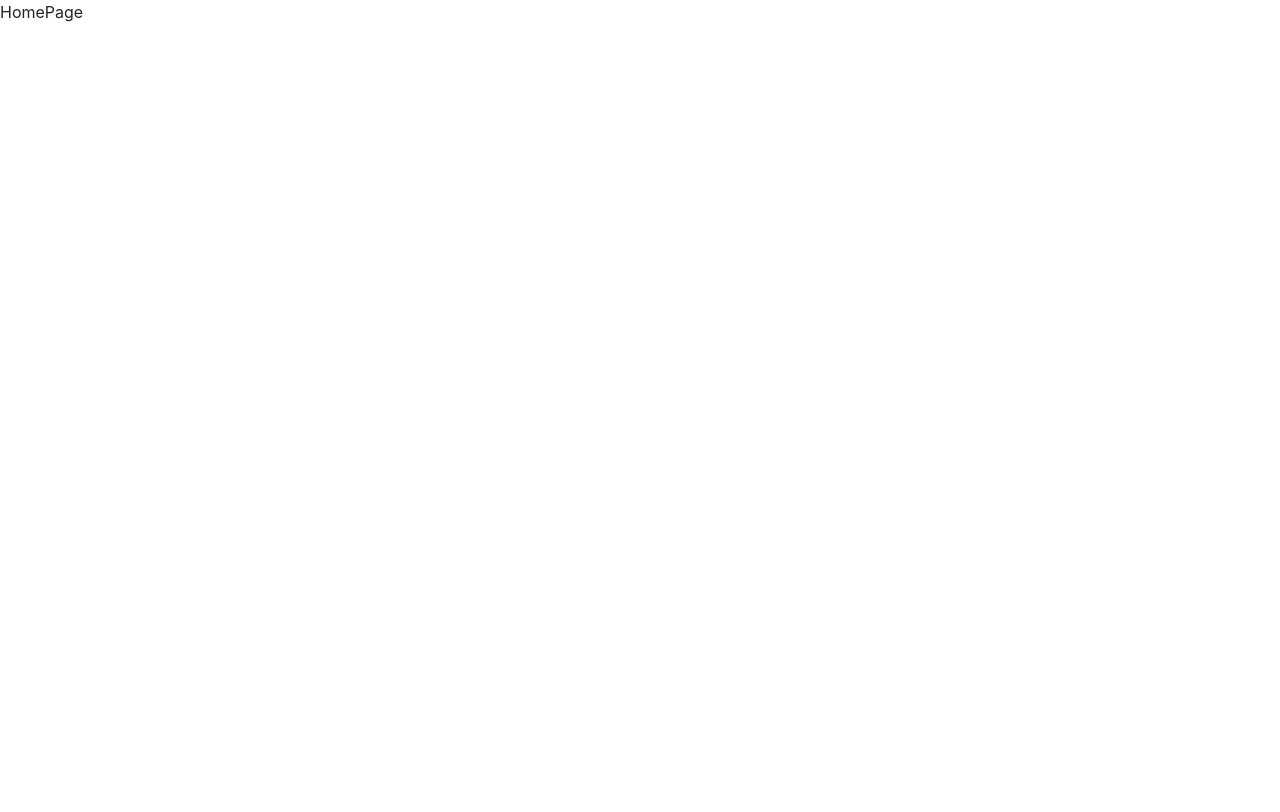
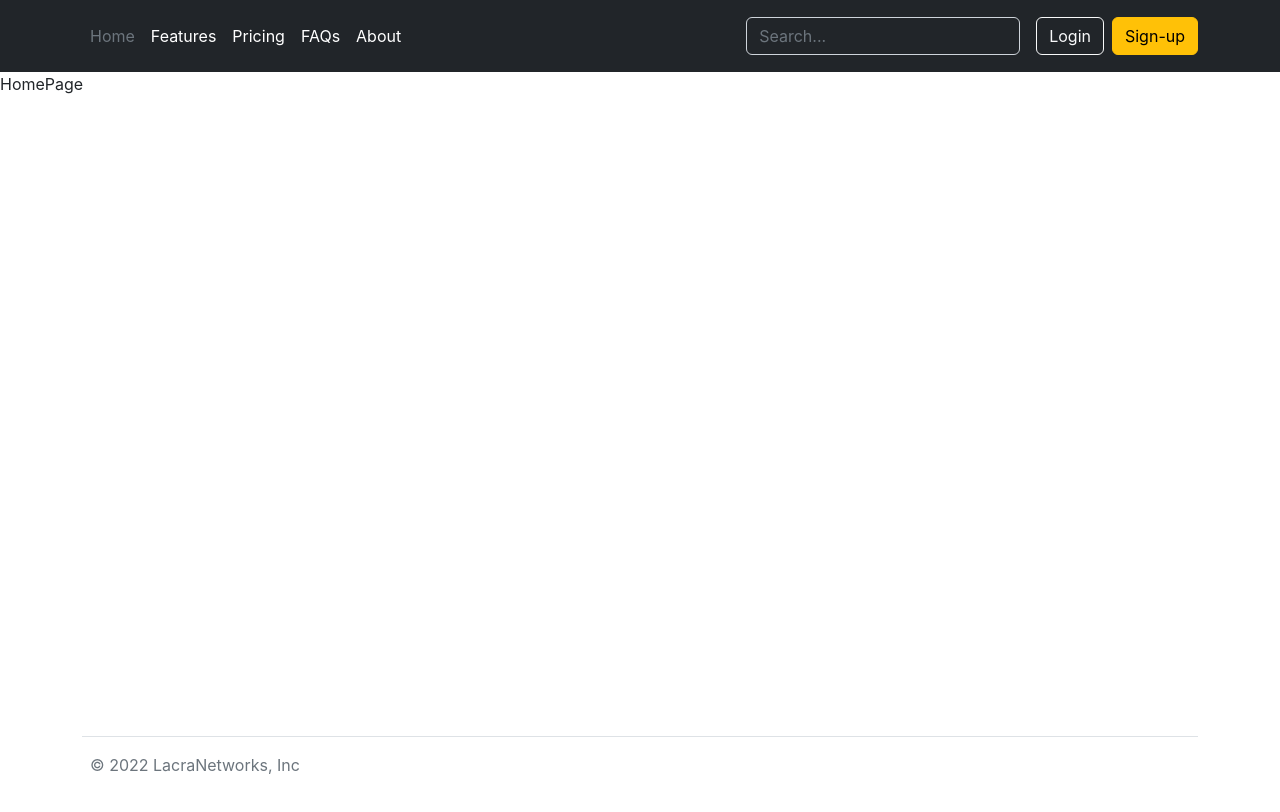
Before and after one commit to Sebasgarse/Waifupedia-front, a React (Create React App) app: page /home in a window 1280 px wide. Shown: the top 812 px of the page. Built offline with nearby package versions, Linux system fonts and the light colour scheme.

Commit message:
feeat: added basic layout

```diff
--- a/package.json
+++ b/package.json
@@ -22,7 +22,7 @@
     "web-vitals": "^2.1.4"
   },
   "scripts": {
-    "start": "react-scripts start",
+    "start": "BROWSER=none react-scripts start",
     "build": "react-scripts build",
     "test": "react-scripts test",
     "eject": "react-scripts eject"
--- a/src/AppRouter.js
+++ b/src/AppRouter.js
@@ -1,13 +1,13 @@
 import React from "react";
 import { Route, Routes } from "react-router-dom";
 import { AdminPage } from "./admin/pages/AdminPage.tsx";
-import { HomePage } from "./home/HomePage.tsx";
+import { PublicRoutes } from "./routes/PublicRoutes.tsx";
 
 export const AppRouter = () => {
   return (
     <Routes>
-      <Route path="/*" element={<HomePage />}></Route>
       <Route path="/admin/*" element={<AdminPage />}></Route>
+      <Route path="/*" element={<PublicRoutes />}></Route>
     </Routes>
   );
 };
--- /dev/null
+++ b/src/components/Footer.js
@@ -0,0 +1,46 @@
+import React from "react";
+
+export const Footer = () => {
+  let company = "LacraNetworks";
+  return (
+    <div class="container">
+      <footer class="d-flex flex-wrap justify-content-between align-items-center py-3 my-4 border-top">
+        <div class="col-md-4 d-flex align-items-center">
+          <a
+            href="/"
+            class="mb-3 me-2 mb-md-0 text-muted text-decoration-none lh-1"
+          >
+            {/* <svg class="bi" width="30" height="24">
+              <use xlink:href="#bootstrap"></use>
+            </svg> */}
+          </a>
+          <span class="mb-3 mb-md-0 text-muted">© 2022 {company}, Inc</span>
+        </div>
+
+        <ul class="nav col-md-4 justify-content-end list-unstyled d-flex">
+          <li class="ms-3">
+            <a class="text-muted" href="#">
+              {/* <svg class="bi" width="24" height="24">
+                <use xlink:href="#twitter"></use>
+              </svg> */}
+            </a>
+          </li>
+          <li class="ms-3">
+            <a class="text-muted" href="#">
+              {/* <svg class="bi" width="24" height="24">
+                <use xlink:href="#instagram"></use>
+              </svg> */}
+            </a>
+          </li>
+          <li class="ms-3">
+            <a class="text-muted" href="#">
+              {/* <svg class="bi" width="24" height="24">
+                <use xlink:href="#facebook"></use>
+              </svg> */}
+            </a>
+          </li>
+        </ul>
+      </footer>
+    </div>
+  );
+};
--- /dev/null
+++ b/src/components/Header.js
@@ -0,0 +1,75 @@
+import React from "react";
+
+export const Header = () => {
+  return (
+    <header className="p-3 text-bg-dark">
+      <div className="container">
+        <div className="d-flex flex-wrap align-items-center justify-content-center justify-content-lg-start">
+          <a
+            href="/"
+            className="d-flex align-items-center mb-2 mb-lg-0 text-white text-decoration-none"
+          >
+            {/* <svg
+              className="bi me-2"
+              width="40"
+              height="32"
+              role="img"
+              aria-label="Bootstrap"
+            >
+              <use xlink:href="#bootstrap"></use>
+            </svg> */}
+          </a>
+
+          <ul className="nav col-12 col-lg-auto me-lg-auto mb-2 justify-content-center mb-md-0">
+            <li>
+              <a href="#" className="nav-link px-2 text-secondary">
+                Home
+              </a>
+            </li>
+            <li>
+              <a href="#" className="nav-link px-2 text-white">
+                Features
+              </a>
+            </li>
+            <li>
+              <a href="#" className="nav-link px-2 text-white">
+                Pricing
+              </a>
+            </li>
+            <li>
+              <a href="#" className="nav-link px-2 text-white">
+                FAQs
+              </a>
+            </li>
+            <li>
+              <a href="#" className="nav-link px-2 text-white">
+                About
+              </a>
+            </li>
+          </ul>
+
+          <form
+            className="col-12 col-lg-auto mb-3 mb-lg-0 me-lg-3"
+            role="search"
+          >
+            <input
+              type="search"
+              className="form-control form-control-dark text-bg-dark"
+              placeholder="Search..."
+              aria-label="Search"
+            />
+          </form>
+
+          <div className="text-end">
+            <button type="button" className="btn btn-outline-light me-2">
+              Login
+            </button>
+            <button type="button" className="btn btn-warning">
+              Sign-up
+            </button>
+          </div>
+        </div>
+      </div>
+    </header>
+  );
+};
--- a/src/index.css
+++ b/src/index.css
@@ -1,13 +1,17 @@
 body {
   margin: 0;
-  font-family: -apple-system, BlinkMacSystemFont, 'Segoe UI', 'Roboto', 'Oxygen',
-    'Ubuntu', 'Cantarell', 'Fira Sans', 'Droid Sans', 'Helvetica Neue',
+  font-family: -apple-system, BlinkMacSystemFont, "Segoe UI", "Roboto", "Oxygen",
+    "Ubuntu", "Cantarell", "Fira Sans", "Droid Sans", "Helvetica Neue",
     sans-serif;
   -webkit-font-smoothing: antialiased;
   -moz-osx-font-smoothing: grayscale;
 }
 
 code {
-  font-family: source-code-pro, Menlo, Monaco, Consolas, 'Courier New',
+  font-family: source-code-pro, Menlo, Monaco, Consolas, "Courier New",
     monospace;
 }
+
+.main-layout-base {
+  min-height: 80vh;
+}
--- /dev/null
+++ b/src/layouts/MainLayout.js
@@ -0,0 +1,13 @@
+import React from "react";
+import { Footer } from "../components/Footer";
+import { Header } from "../components/Header";
+
+export const MainLayout = ({ children }) => {
+  return (
+    <>
+      <Header />
+      <main className="main-layout-base">{children}</main>
+      <Footer />
+    </>
+  );
+};
--- /dev/null
+++ b/src/routes/PublicRoutes.tsx
@@ -0,0 +1,15 @@
+import React from "react";
+import { Route, Routes, Navigate } from "react-router-dom";
+import { HomePage } from "../home/HomePage.tsx";
+import { MainLayout } from "../layouts/MainLayout";
+
+export const PublicRoutes = () => {
+  return (
+    <MainLayout>
+      <Routes>
+        <Route path="/home" element={<HomePage />} />
+        <Route path="/" element={<Navigate to="/home" />} />
+      </Routes>
+    </MainLayout>
+  );
+};
```
